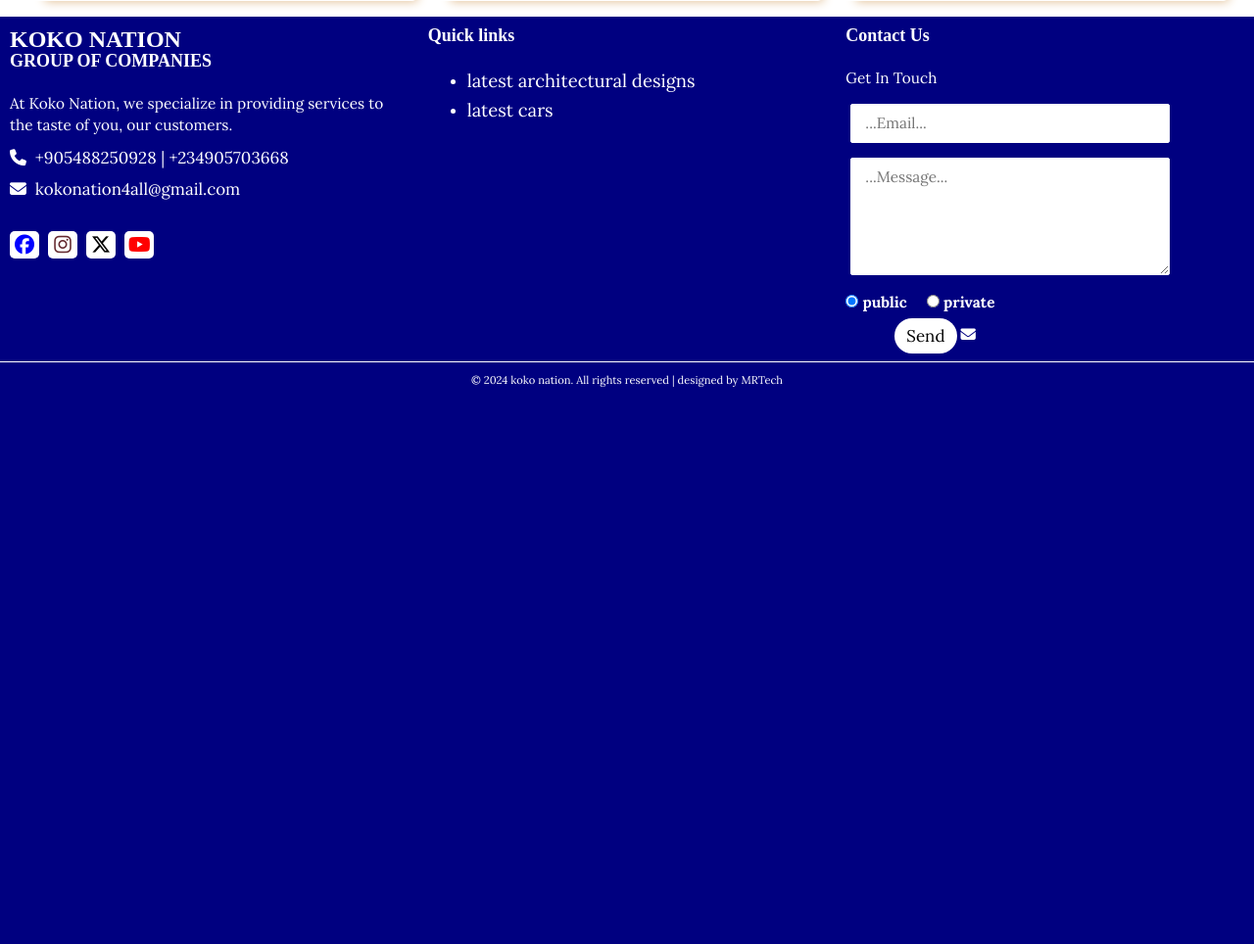
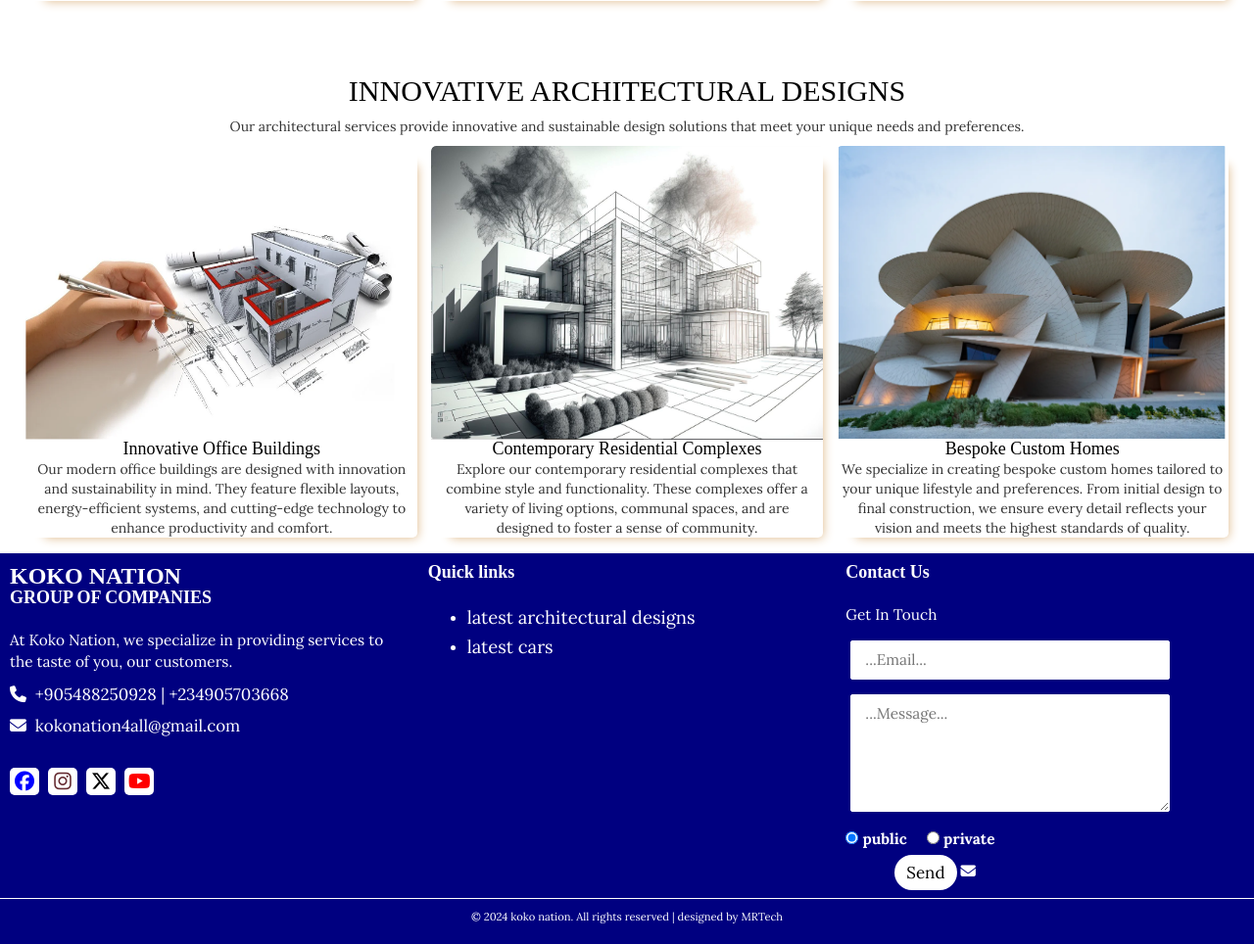
Before and after one commit to ChegeMicheal/kokonations, a Flask app: page /realestate in a window 1280 px wide. Shown: the part 532-1496 px from the top of the page at 98% size. Before the commit the page ends 927 px from the top, so only its background shows below. Run offline with Flask 3, Linux system fonts and the light colour scheme; some libraries are stand-ins or nearby versions.

Commit message:
real+architechture

```diff
--- a/website/templates/base.html
+++ b/website/templates/base.html
@@ -46,15 +46,15 @@
 
             <li class="Dropdown">
         <a href="#services"><i class="fa fa-wrench" aria-hidden="true"></i>
-          services
+          Services
           <i class="fa fa-chevron-down" style="font-size: .8em;"></i>
           </a>
               <ul class="dropdown">
-                <li><a href="/realestate" class="dshboard">KOKO HOUSE</a></li>
-                <li><a href="/cars"class="dshboard">KOKO CAR</a></li>
-                <li><a href="/architechture" class="dshboard">KOKO ARCHITECHTURE</a></li>
+                <li><a href="/realestate" class="dshboard">koko house</a></li>
+                <li><a href="/cars"class="dshboard">Koko car</a></li>
 
 <!--
+                <li><a href="/architechture" class="dshboard">koko architechture</a></li>
                 <li><a href="#"class="dshboard">education consultancy</a></li>
                 <li><a href="/details"class="dshboard">details</a></li>
                 <li><a href="/upload_image"class="dshboard">upload image</a></li>
@@ -64,7 +64,7 @@
 
         </ul>
       </li>
-      <li><a href="/homepage"><i class="fa-solid fa-house"></i> HOME</a></li>
+      <li><a href="/homepage"><i class="fa-solid fa-house"></i> Home</a></li>
     </ul>
 
   </header>
--- a/website/templates/realestate.html
+++ b/website/templates/realestate.html
@@ -36,6 +36,35 @@
         </div>
       </div>
 
+      <h2 class="service-content">INNOVATIVE ARCHITECTURAL DESIGNS </h2>
+<p>Our architectural services provide innovative and sustainable design solutions that meet your unique needs and preferences.</p>
+
+  <div class="post">
+        <img src="{{ url_for('static' , filename='images/uploads/architechture1.PNG') }}" alt="" class="slider-image">
+        <div class="post-info">
+          <h4><a href="#">Innovative Office Buildings</a></h4>
+          <p>Our modern office buildings are designed with innovation and sustainability in mind. They feature flexible layouts, energy-efficient systems, and cutting-edge technology to enhance productivity and comfort.</p>
+        </div>
+      </div>
+
+      <div class="post">
+        <img src="{{ url_for('static' , filename='images/uploads/architechture2.PNG') }}" alt="" class="slider-image">
+        <div class="post-info">
+          <h4><a href="#">Contemporary Residential Complexes</a></h4>
+          <p>Explore our contemporary residential complexes that combine style and functionality. These complexes offer a variety of living options, communal spaces, and are designed to foster a sense of community.</p>
+        </div>
+      </div>
+
+
+      <div class="post">
+        <img src="{{ url_for('static' , filename='images/uploads/architechture3.PNG') }}" alt="" class="slider-image">
+        <div class="post-info">
+          <h4><a href="#">Bespoke Custom Homes</a></h4>
+          <p>We specialize in creating bespoke custom homes tailored to your unique lifestyle and preferences. From initial design to final construction, we ensure every detail reflects your vision and meets the highest standards of quality.</p>
+        </div>
+      </div>
+
+
 <!--
       <div class="post">
         <img src="{{ url_for('static' , filename='images/uploads/real_estate4.PNG') }}" alt="" class="slider-image">
```
